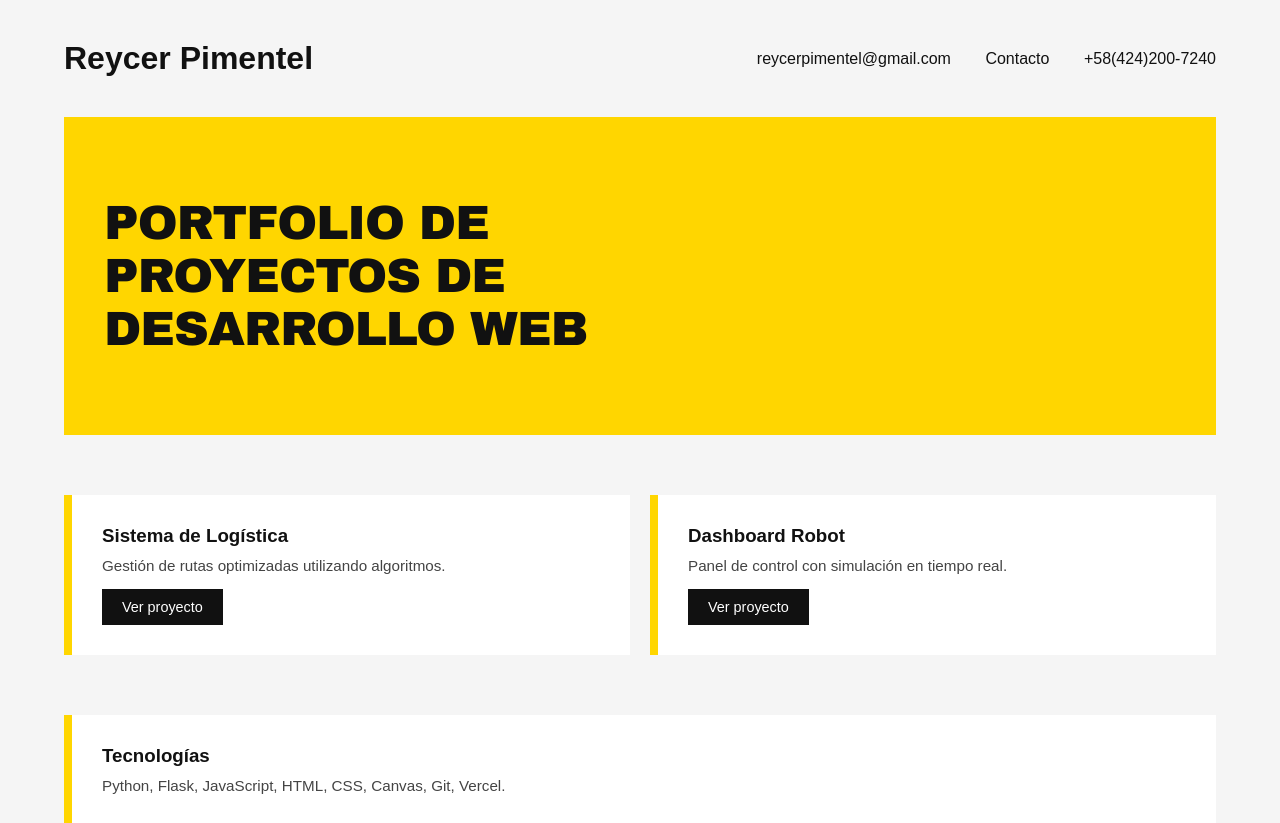
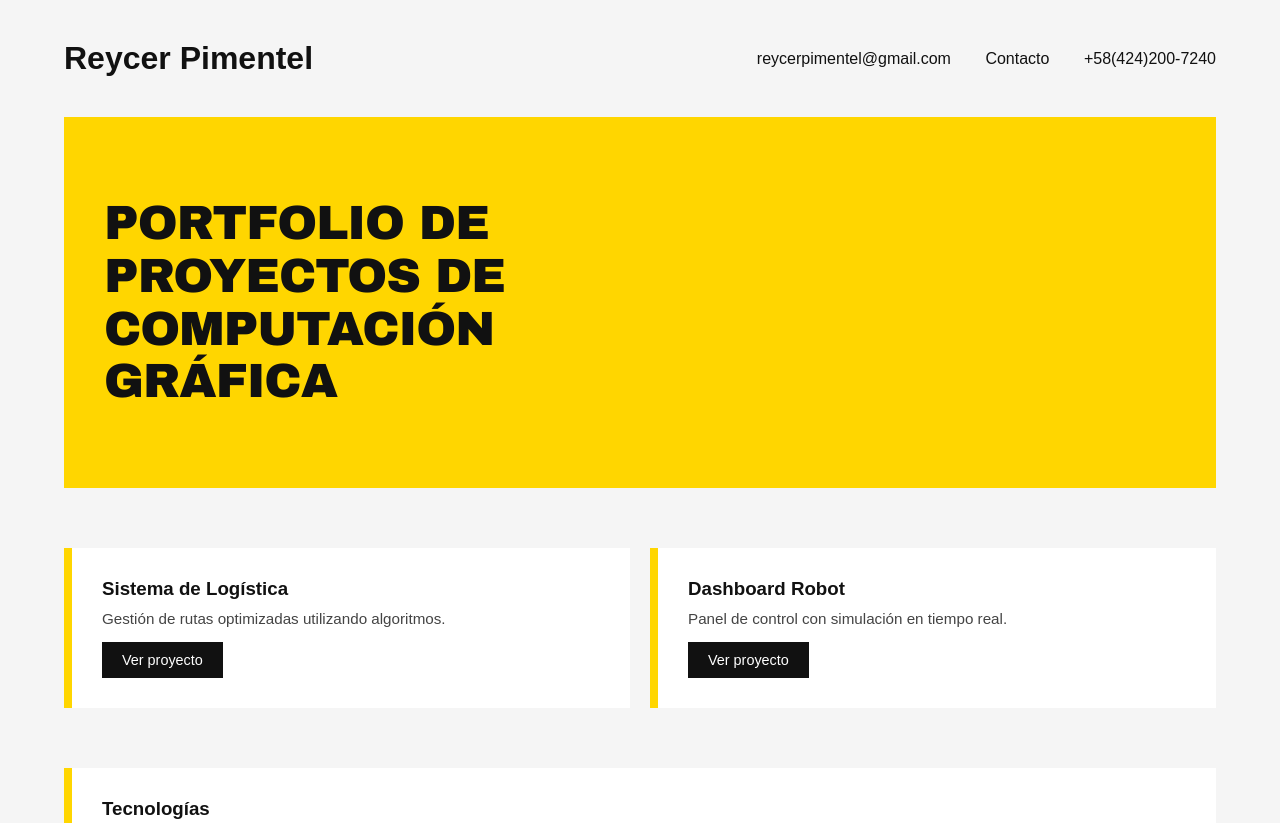
Before and after one commit to reycer22/Portfolio-borrador, a plain HTML site: page public/index.html in a window 1280 px wide. Shown: the top 823 px of the page. Drawn offline with Linux system fonts and the light colour scheme.

Commit message:
Proyecto 3: Portfolio UNI con menú, IG y contacto

```diff
--- a/public/index.html
+++ b/public/index.html
@@ -101,7 +101,7 @@ footer{
 </header>
 
 <section class="hero">
-    <h2>Portfolio de proyectos de desarrollo web</h2>
+    <h2>Portfolio de proyectos de computación gráfica</h2>
 </section>
 
 <section class="section">
```
